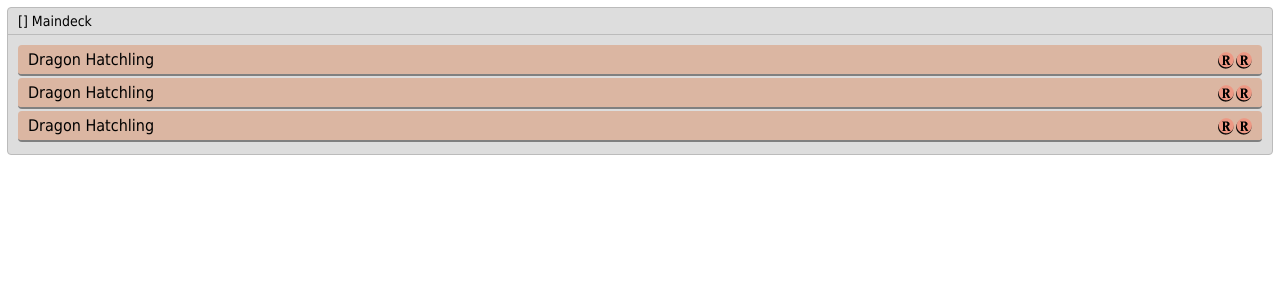
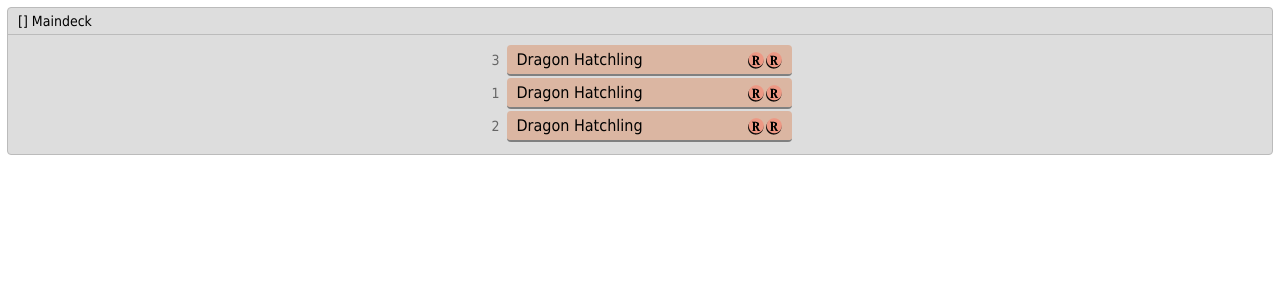
Before and after one commit to jerryharrison/deckbrew-website, a Jekyll site: the page deck.html, which Jekyll copies as it is, in a window 1280 px wide. Shown: the top 300 px of the page. Built offline with Jekyll 4.4.1, drawn with Linux system fonts in a browser that asks for light colours; Markdown is read by kramdown in place of the engine named in the settings.

Commit message:
Card count

```diff
--- a/css/deck.css
+++ b/css/deck.css
@@ -39,6 +39,10 @@ div.panel-title {
   display: block;
 }
 
+div.entry {
+  text-align: center;
+}
+
 div.panel {
   font-size: 14px;
   font-family: Tahoma, sans-serif;
@@ -47,13 +51,21 @@ div.panel {
   border-radius: 4px;
 }
 
+span.count {
+  padding: 0px 3px;
+  color: #666;
+}
+
 div.card {
+  text-align: left;
+  display: inline-block;
   font-size: 16px;
   background: #dbb6a2;
   border-radius: 4px;
   padding: 5px 10px;
   border-bottom: 2px solid grey;
   margin-bottom: 2px;
+  width: 265px;
 }
 
 div.card img {
--- a/deck.html
+++ b/deck.html
@@ -3,7 +3,7 @@
   <head>
     <meta charset="utf-8" />
     <link rel="stylesheet" href="css/normalize.css">
-    <link rel="stylesheet" href="css/deck.css?breaker=2">
+    <link rel="stylesheet" href="css/deck.css?breaker=3">
     <meta name="viewport" content="initial-scale=1, maximum-scale=1">
     <title>Deckbrew Creator</title>
   </head>
@@ -13,17 +13,26 @@
         [] Maindeck
       </div>
       <div id="cards">
+        <div class="entry">
+          <span class="count">3</span>
           <div class="card">
             Dragon Hatchling
             <img src="mana.png"><img src="mana.png">
           </div>
+        </div>
+        <div class="entry">
+          <span class="count">1</span>
           <div class="card">
             Dragon Hatchling
             <img src="mana.png"><img src="mana.png">
           </div>
+        </div>
+        <div class="entry">
+          <span class="count">2</span>
           <div class="card">
             Dragon Hatchling
             <img src="mana.png"><img src="mana.png">
+          </div>
         </div>
       </div>
     </div>
```
Also changed, not shown: mana.png, 1 other file. Lines whose indentation alone changed are shown as unchanged.
